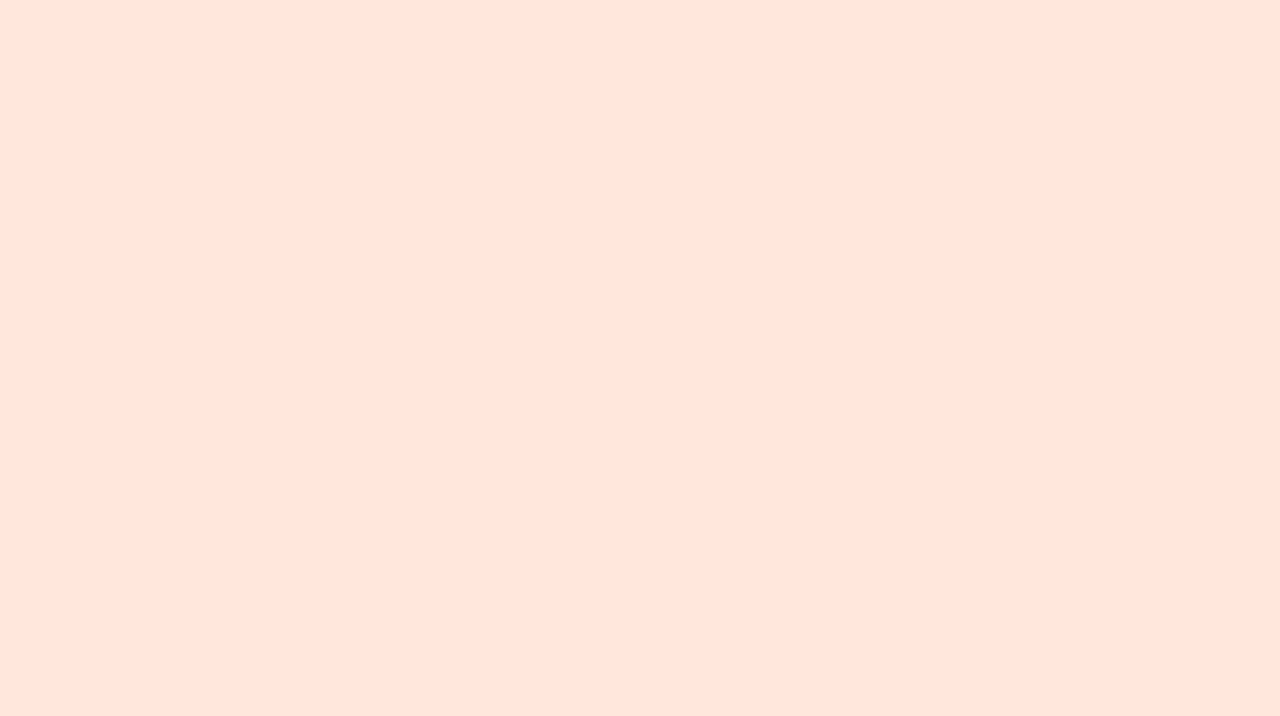
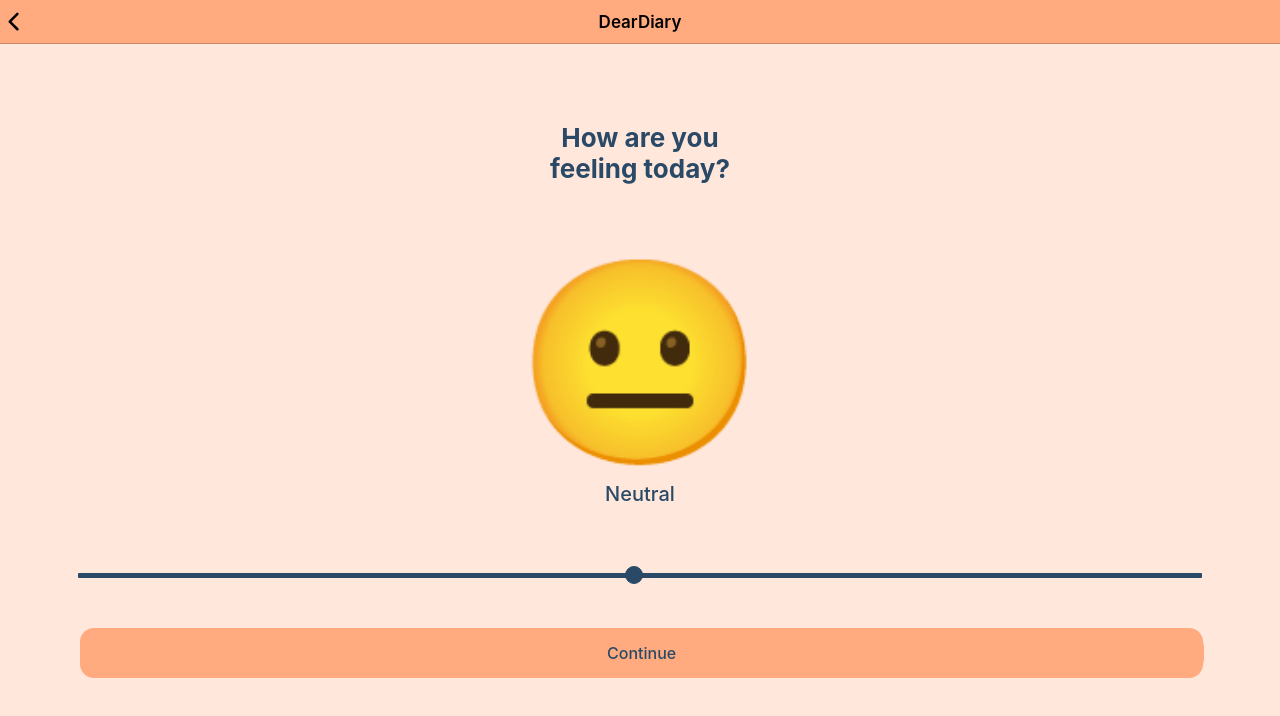
Before and after one commit to tommaso-caputi/journaling-app, a React (Vite) app in the folder dear-diary/: page /mainhome/newentrymood in a window 1280 px wide. Shown: the top 716 px of the page. Built offline with nearby package versions, Linux system fonts and the light colour scheme.

Commit message:
fix mainhome navigation

```diff
--- a/dear-diary/src/App.tsx
+++ b/dear-diary/src/App.tsx
@@ -24,12 +24,15 @@ import '@ionic/react/css/display.css';
 
 /* Theme variables */
 import './theme/variables.css';
-import MainHome from './pages/Home/MainHome';
 import MainLog from './pages/Log/MainLog';
 import Pin from './pages/Log/Pin/Pin';
 import Login from './pages/Log/Login/Login';
 import NewPin from './pages/Log/Pin/NewPin';
 import Profile from './pages/Home/Profile/Profile';
+import Homepage from './pages/Home/Homepage/Homepage';
+import NewEntryMood from './pages/Home/NewEntry/NewEntryMood/NewEntryMood';
+import NewEntryTopic from './pages/Home/NewEntry/NewEntryTopic/NewEntryTopic';
+import NewEntry from './pages/Home/NewEntry/NewEntry';
 
 setupIonicReact({ mode: 'ios' });
 
@@ -52,7 +55,16 @@ const App: React.FC = () => (
         </Route>
 
         <Route exact path="/mainhome">
-          <MainHome />
+          <Homepage />
+        </Route>
+        <Route exact path="/mainhome/newentrymood">
+          <NewEntryMood />
+        </Route>
+        <Route exact path="/mainhome/newentrytopic">
+          <NewEntryTopic />
+        </Route>
+        <Route exact path="/mainhome/newentry">
+          <NewEntry />
         </Route>
         <Route exact path="/mainhome/profile">
           <Profile />
--- a/dear-diary/src/components/Footer/Footer.tsx
+++ b/dear-diary/src/components/Footer/Footer.tsx
@@ -2,7 +2,6 @@ import { IonButton, IonFab, IonFabButton, IonFooter, IonIcon, IonNavLink } from
 import { add, home, personOutline } from 'ionicons/icons';
 import './Footer.css';
 import { useHistory } from 'react-router';
-import NewEntryMood from '../../pages/Home/NewEntry/NewEntryMood/NewEntryMood';
 
 interface FooterProps {
     goto: string;
@@ -21,13 +20,13 @@ const Footer: React.FC<FooterProps> = ({ goto }) => {
 
     return (
         <>
-            <IonNavLink routerDirection="forward" component={() => <NewEntryMood />}>
-                <IonFab slot="fixed" vertical="bottom" horizontal="center">
-                    <IonFabButton>
-                        <IonIcon icon={add} className='icon-color-selected'></IonIcon>
-                    </IonFabButton>
-                </IonFab>
-            </IonNavLink>
+            <IonFab slot="fixed" vertical="bottom" horizontal="center">
+                <IonFabButton onClick={() => {
+                    history.push('/mainhome/newentrymood')
+                }}>
+                    <IonIcon icon={add} className='icon-color-selected'></IonIcon>
+                </IonFabButton>
+            </IonFab>
             <IonFooter>
                 <div className='footer'>
                     {
--- a/dear-diary/src/pages/Home/Homepage/Homepage.tsx
+++ b/dear-diary/src/pages/Home/Homepage/Homepage.tsx
@@ -6,7 +6,6 @@ import { useState } from 'react';
 import { Entry } from '../../../data/data';
 
 const Homepage: React.FC = () => {
-
   const [entries, setEntries] = useState<Entry[]>(JSON.parse(localStorage.getItem('entries') || '[]'));
 
   const truncateContent = (content: string): string => {
--- a/dear-diary/src/pages/Home/MainHome.tsx
+++ /dev/null
@@ -1,10 +0,0 @@
-import { IonNav } from '@ionic/react';
-import Homepage from './Homepage/Homepage';
-
-const MainHome: React.FC = () => {
-  return (
-    <IonNav root={() => <Homepage />}></IonNav>
-  );
-};
-
-export default MainHome;
--- a/dear-diary/src/pages/Home/NewEntry/NewEntry.tsx
+++ b/dear-diary/src/pages/Home/NewEntry/NewEntry.tsx
@@ -33,7 +33,8 @@ const NewEntry: React.FC = () => {
                 year: '2-digit'
             });
             addDataToNewEntry(titleValue.toString(), formattedDate, contentValue, placeValue.toString())
-            history.push('/');
+            history.push('/mainhome');
+            window.location.reload();
         }
     }
 
--- a/dear-diary/src/pages/Home/NewEntry/NewEntryMood/NewEntryMood.tsx
+++ b/dear-diary/src/pages/Home/NewEntry/NewEntryMood/NewEntryMood.tsx
@@ -2,9 +2,10 @@ import { IonButton, IonContent, IonNavLink, IonPage } from '@ionic/react';
 import Header from '../../../../components/Header';
 import './NewEntryMood.css';
 import Slider from '../../../../components/Slider/Slider';
-import NewEntryTopic from '../NewEntryTopic/NewEntryTopic';
+import { useHistory } from 'react-router';
 
 const NewEntryMood: React.FC = () => {
+    const history = useHistory();
 
     return (
         <IonPage>
@@ -18,11 +19,9 @@ const NewEntryMood: React.FC = () => {
                     <div></div>
                     <Slider />
                     <div>
-                        <IonNavLink routerDirection="forward" component={() => <NewEntryTopic />}>
-                            <IonButton className='margin-bottom'>
-                                Continue
-                            </IonButton>
-                        </IonNavLink>
+                        <IonButton className='margin-bottom' onClick={() => { history.push('/mainhome/newentry') }}>
+                            Continue
+                        </IonButton>
                     </div>
                 </div>
             </IonContent>
```
